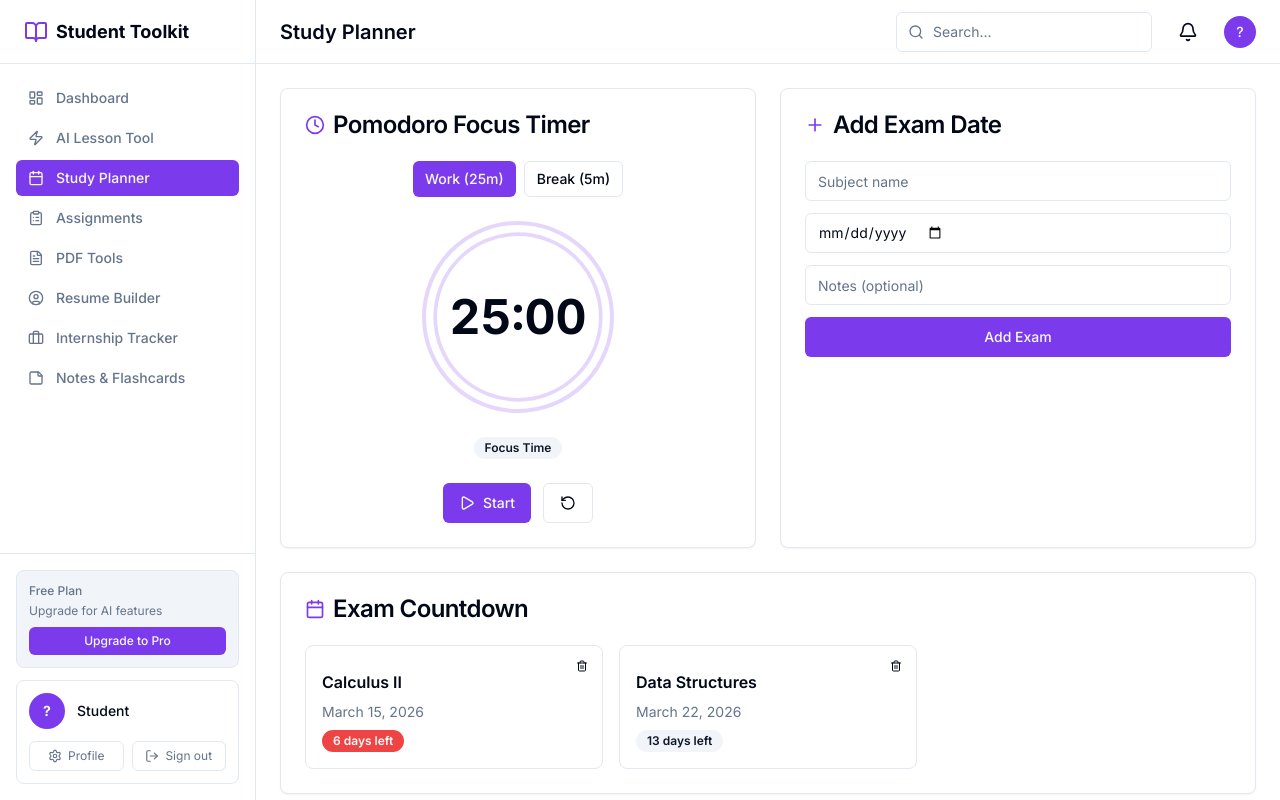
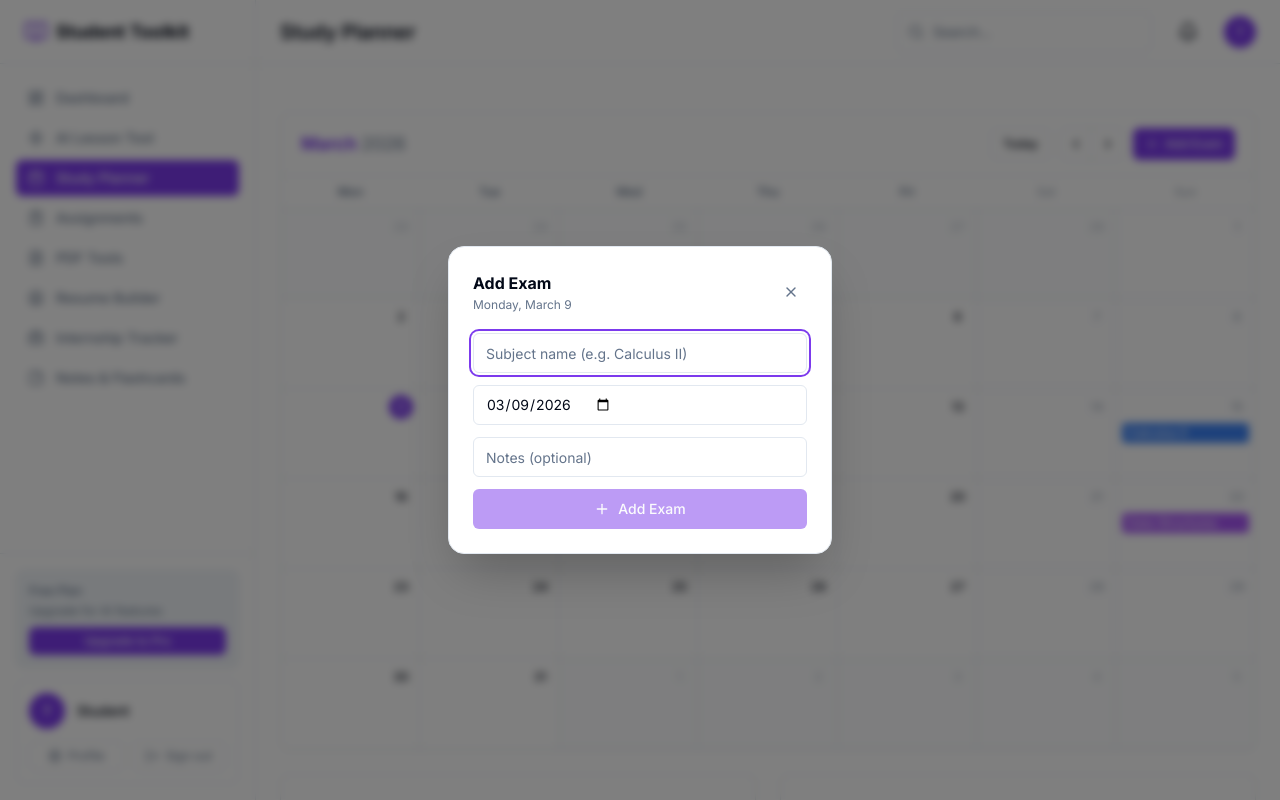
Before and after one commit to Safaanc02/StudyPilot, a Next.js app: page /planner in a window 1280 px wide. Both pictures are taken after a click on the button "Add Exam". Shown: the top 800 px of the page. Built offline with nearby package versions, Linux system fonts and the light colour scheme; no server answers.

Commit message:
feat: add full monthly calendar view to Study Planner

```diff
--- a/src/app/(app)/planner/page.tsx
+++ b/src/app/(app)/planner/page.tsx
@@ -5,20 +5,39 @@ import { Card, CardContent, CardHeader, CardTitle } from "@/components/ui/card"
 import { Button } from "@/components/ui/button"
 import { Input } from "@/components/ui/input"
 import { Badge } from "@/components/ui/badge"
-import { Progress } from "@/components/ui/progress"
-import { Calendar, Clock, Play, Pause, RotateCcw, Plus, Trash2 } from "lucide-react"
+import { Clock, Play, Pause, RotateCcw, Plus, Trash2, ChevronLeft, ChevronRight, X, CalendarDays } from "lucide-react"
 
 interface Exam {
   id: string
   subject: string
   date: string
   notes: string
+  color: string
+}
+
+const COLORS = [
+  "bg-blue-500", "bg-purple-500", "bg-green-500",
+  "bg-orange-500", "bg-red-500", "bg-pink-500", "bg-teal-500"
+]
+
+const MONTHS = ["January","February","March","April","May","June","July","August","September","October","November","December"]
+const DAYS = ["Mon","Tue","Wed","Thu","Fri","Sat","Sun"]
+
+function getDaysInMonth(year: number, month: number) {
+  return new Date(year, month + 1, 0).getDate()
+}
+
+function getFirstDayOfMonth(year: number, month: number) {
+  // 0=Sun → convert to Mon-based (0=Mon)
+  const d = new Date(year, month, 1).getDay()
+  return d === 0 ? 6 : d - 1
 }
 
 export default function PlannerPage() {
+  const today = new Date()
   const [exams, setExams] = useState<Exam[]>([
-    { id: "1", subject: "Calculus II", date: "2026-03-15", notes: "" },
-    { id: "2", subject: "Data Structures", date: "2026-03-22", notes: "" },
+    { id: "1", subject: "Calculus II", date: "2026-03-15", notes: "", color: "bg-blue-500" },
+    { id: "2", subject: "Data Structures", date: "2026-03-22", notes: "", color: "bg-purple-500" },
   ])
   const [newExam, setNewExam] = useState({ subject: "", date: "", notes: "" })
   const [pomodoroTime, setPomodoroTime] = useState(25 * 60)
@@ -26,52 +45,198 @@ export default function PlannerPage() {
   const [pomodoroMode, setPomodoroMode] = useState<"work" | "break">("work")
   const intervalRef = useRef<NodeJS.Timeout | null>(null)
 
+  // Calendar state
+  const [calYear, setCalYear] = useState(today.getFullYear())
+  const [calMonth, setCalMonth] = useState(today.getMonth())
+  const [selectedDate, setSelectedDate] = useState<string | null>(null)
+  const [showAddModal, setShowAddModal] = useState(false)
+
   useEffect(() => {
     if (isRunning) {
       intervalRef.current = setInterval(() => {
         setPomodoroTime(t => {
           if (t <= 1) {
             setIsRunning(false)
-            if (pomodoroMode === "work") {
-              setPomodoroMode("break")
-              return 5 * 60
-            } else {
-              setPomodoroMode("work")
-              return 25 * 60
-            }
+            if (pomodoroMode === "work") { setPomodoroMode("break"); return 5 * 60 }
+            else { setPomodoroMode("work"); return 25 * 60 }
           }
           return t - 1
         })
       }, 1000)
-    } else if (intervalRef.current) {
-      clearInterval(intervalRef.current)
-    }
+    } else if (intervalRef.current) clearInterval(intervalRef.current)
     return () => { if (intervalRef.current) clearInterval(intervalRef.current) }
   }, [isRunning, pomodoroMode])
 
   const formatTime = (s: number) => `${Math.floor(s / 60).toString().padStart(2, "0")}:${(s % 60).toString().padStart(2, "0")}`
-
-  const getDaysLeft = (date: string) => {
-    const diff = Math.ceil((new Date(date).getTime() - new Date().getTime()) / (1000 * 60 * 60 * 24))
-    return diff
-  }
+  const getDaysLeft = (date: string) => Math.ceil((new Date(date).getTime() - today.getTime()) / (1000 * 60 * 60 * 24))
+  const progress = pomodoroMode === "work" ? ((25 * 60 - pomodoroTime) / (25 * 60)) * 100 : ((5 * 60 - pomodoroTime) / (5 * 60)) * 100
 
   const addExam = () => {
     if (!newExam.subject || !newExam.date) return
-    setExams([...exams, { ...newExam, id: Date.now().toString() }])
+    const color = COLORS[exams.length % COLORS.length]
+    setExams([...exams, { ...newExam, id: Date.now().toString(), color }])
     setNewExam({ subject: "", date: "", notes: "" })
+    setShowAddModal(false)
   }
 
-  const progress = pomodoroMode === "work"
-    ? ((25 * 60 - pomodoroTime) / (25 * 60)) * 100
-    : ((5 * 60 - pomodoroTime) / (5 * 60)) * 100
+  const prevMonth = () => { if (calMonth === 0) { setCalMonth(11); setCalYear(y => y - 1) } else setCalMonth(m => m - 1) }
+  const nextMonth = () => { if (calMonth === 11) { setCalMonth(0); setCalYear(y => y + 1) } else setCalMonth(m => m + 1) }
+
+  const daysInMonth = getDaysInMonth(calYear, calMonth)
+  const firstDay = getFirstDayOfMonth(calYear, calMonth)
+  const daysInPrev = getDaysInMonth(calYear, calMonth === 0 ? 11 : calMonth - 1)
+
+  // Build grid cells
+  const cells: { day: number; isCurrentMonth: boolean; dateStr: string }[] = []
+  for (let i = firstDay - 1; i >= 0; i--) {
+    const d = daysInPrev - i
+    const m = calMonth === 0 ? 11 : calMonth - 1
+    const y = calMonth === 0 ? calYear - 1 : calYear
+    cells.push({ day: d, isCurrentMonth: false, dateStr: `${y}-${String(m + 1).padStart(2,"0")}-${String(d).padStart(2,"0")}` })
+  }
+  for (let d = 1; d <= daysInMonth; d++) {
+    cells.push({ day: d, isCurrentMonth: true, dateStr: `${calYear}-${String(calMonth + 1).padStart(2,"0")}-${String(d).padStart(2,"0")}` })
+  }
+  const remaining = 42 - cells.length
+  for (let d = 1; d <= remaining; d++) {
+    const m = calMonth === 11 ? 0 : calMonth + 1
+    const y = calMonth === 11 ? calYear + 1 : calYear
+    cells.push({ day: d, isCurrentMonth: false, dateStr: `${y}-${String(m + 1).padStart(2,"0")}-${String(d).padStart(2,"0")}` })
+  }
+
+  const todayStr = `${today.getFullYear()}-${String(today.getMonth() + 1).padStart(2,"0")}-${String(today.getDate()).padStart(2,"0")}`
+
+  const getExamsForDate = (dateStr: string) => exams.filter(e => e.date === dateStr)
+
+  const handleDayClick = (dateStr: string) => {
+    setSelectedDate(dateStr)
+    setNewExam(prev => ({ ...prev, date: dateStr }))
+    setShowAddModal(true)
+  }
 
   return (
     <div>
       <Header title="Study Planner" />
       <div className="p-6 space-y-6">
+
+        {/* Add Exam Modal */}
+        {showAddModal && (
+          <div className="fixed inset-0 z-50 flex items-center justify-center">
+            <div className="absolute inset-0 bg-black/50 backdrop-blur-sm" onClick={() => setShowAddModal(false)} />
+            <div className="relative bg-background rounded-2xl shadow-2xl border p-6 w-full max-w-sm mx-4 animate-in zoom-in-95 duration-200">
+              <div className="flex items-center justify-between mb-5">
+                <div>
+                  <h3 className="font-bold text-base">Add Exam</h3>
+                  {selectedDate && <p className="text-xs text-muted-foreground mt-0.5">{new Date(selectedDate + "T12:00:00").toLocaleDateString("en-US", { weekday: "long", month: "long", day: "numeric" })}</p>}
+                </div>
+                <button onClick={() => setShowAddModal(false)} className="h-8 w-8 rounded-lg flex items-center justify-center hover:bg-accent">
+                  <X className="h-4 w-4 text-muted-foreground" />
+                </button>
+              </div>
+              <div className="space-y-3">
+                <Input placeholder="Subject name (e.g. Calculus II)" value={newExam.subject} onChange={e => setNewExam({ ...newExam, subject: e.target.value })} autoFocus />
+                <Input type="date" value={newExam.date} onChange={e => setNewExam({ ...newExam, date: e.target.value })} />
+                <Input placeholder="Notes (optional)" value={newExam.notes} onChange={e => setNewExam({ ...newExam, notes: e.target.value })} />
+                <Button onClick={addExam} className="w-full mt-1" disabled={!newExam.subject || !newExam.date}>
+                  <Plus className="h-4 w-4 mr-2" /> Add Exam
+                </Button>
+              </div>
+            </div>
+          </div>
+        )}
+
+        {/* Calendar */}
+        <Card className="overflow-hidden">
+          {/* Calendar toolbar */}
+          <div className="flex items-center justify-between px-5 py-3.5 border-b">
+            <div className="flex items-center gap-3">
+              <h2 className="text-lg font-bold">
+                <span className="text-primary">{MONTHS[calMonth]}</span>{" "}
+                <span className="text-muted-foreground font-normal">{calYear}</span>
+              </h2>
+            </div>
+            <div className="flex items-center gap-2">
+              <Button variant="outline" size="sm" onClick={() => { setCalYear(today.getFullYear()); setCalMonth(today.getMonth()) }} className="text-xs h-8">
+                Today
+              </Button>
+              <div className="flex border rounded-lg overflow-hidden">
+                <button onClick={prevMonth} className="h-8 w-8 flex items-center justify-center hover:bg-accent transition-colors border-r">
+                  <ChevronLeft className="h-4 w-4" />
+                </button>
+                <button onClick={nextMonth} className="h-8 w-8 flex items-center justify-center hover:bg-accent transition-colors">
+                  <ChevronRight className="h-4 w-4" />
+                </button>
+              </div>
+              <Button size="sm" onClick={() => { setNewExam({ subject: "", date: todayStr, notes: "" }); setSelectedDate(todayStr); setShowAddModal(true) }} className="h-8 gap-1.5 text-xs">
+                <Plus className="h-3.5 w-3.5" /> Add Exam
+              </Button>
+            </div>
+          </div>
+
+          {/* Day headers */}
+          <div className="grid grid-cols-7 border-b">
+            {DAYS.map(d => (
+              <div key={d} className={`py-2 text-center text-xs font-semibold text-muted-foreground ${d === "Sat" || d === "Sun" ? "text-muted-foreground/50" : ""}`}>
+                {d}
+              </div>
+            ))}
+          </div>
+
+          {/* Calendar grid */}
+          <div className="grid grid-cols-7">
+            {cells.map((cell, i) => {
+              const isToday = cell.dateStr === todayStr
+              const cellExams = getExamsForDate(cell.dateStr)
+              const isWeekend = (i % 7) === 5 || (i % 7) === 6
+              const isLastRow = i >= 35
+
+              return (
+                <div
+                  key={i}
+                  onClick={() => handleDayClick(cell.dateStr)}
+                  className={`min-h-[90px] p-1.5 border-b border-r cursor-pointer transition-colors group
+                    ${!isLastRow ? "" : "border-b-0"}
+                    ${(i + 1) % 7 === 0 ? "border-r-0" : ""}
+                    ${cell.isCurrentMonth ? "bg-background hover:bg-accent/50" : "bg-muted/20 hover:bg-muted/40"}
+                    ${isWeekend && cell.isCurrentMonth ? "bg-muted/10" : ""}
+                  `}
+                >
+                  {/* Day number */}
+                  <div className="flex justify-end mb-1">
+                    <span className={`h-6 w-6 flex items-center justify-center text-xs font-medium rounded-full transition-colors
+                      ${isToday ? "bg-primary text-primary-foreground font-bold" : ""}
+                      ${!cell.isCurrentMonth ? "text-muted-foreground/40" : isWeekend ? "text-muted-foreground/60" : "text-foreground"}
+                      ${!isToday && cell.isCurrentMonth ? "group-hover:bg-accent" : ""}
+                    `}>
+                      {cell.day}
+                    </span>
+                  </div>
+
+                  {/* Events */}
+                  <div className="space-y-0.5">
+                    {cellExams.slice(0, 2).map(exam => (
+                      <div
+                        key={exam.id}
+                        onClick={e => { e.stopPropagation() }}
+                        className={`flex items-center gap-1 rounded px-1.5 py-0.5 text-white text-xs font-medium truncate cursor-default ${exam.color}`}
+                        title={exam.subject}
+                      >
+                        <span className="truncate">{exam.subject}</span>
+                      </div>
+                    ))}
+                    {cellExams.length > 2 && (
+                      <div className="text-xs text-muted-foreground px-1.5">+{cellExams.length - 2} more</div>
+                    )}
+                  </div>
+                </div>
+              )
+            })}
+          </div>
+        </Card>
+
+        {/* Bottom row: Pomodoro + Upcoming */}
         <div className="grid grid-cols-1 gap-6 lg:grid-cols-2">
-          {/* Pomodoro Timer */}
+          {/* Pomodoro */}
           <Card>
             <CardHeader>
               <CardTitle className="flex items-center gap-2">
@@ -81,32 +246,14 @@ export default function PlannerPage() {
             </CardHeader>
             <CardContent className="flex flex-col items-center gap-6">
               <div className="flex gap-2">
-                <Button
-                  variant={pomodoroMode === "work" ? "default" : "outline"}
-                  size="sm"
-                  onClick={() => { setPomodoroMode("work"); setPomodoroTime(25 * 60); setIsRunning(false) }}
-                >
-                  Work (25m)
-                </Button>
-                <Button
-                  variant={pomodoroMode === "break" ? "default" : "outline"}
-                  size="sm"
-                  onClick={() => { setPomodoroMode("break"); setPomodoroTime(5 * 60); setIsRunning(false) }}
-                >
-                  Break (5m)
-                </Button>
+                <Button variant={pomodoroMode === "work" ? "default" : "outline"} size="sm" onClick={() => { setPomodoroMode("work"); setPomodoroTime(25 * 60); setIsRunning(false) }}>Work (25m)</Button>
+                <Button variant={pomodoroMode === "break" ? "default" : "outline"} size="sm" onClick={() => { setPomodoroMode("break"); setPomodoroTime(5 * 60); setIsRunning(false) }}>Break (5m)</Button>
               </div>
               <div className="relative flex h-48 w-48 items-center justify-center rounded-full border-4 border-primary/20">
                 <div className="text-5xl font-bold tabular-nums">{formatTime(pomodoroTime)}</div>
                 <svg className="absolute inset-0 -rotate-90" viewBox="0 0 200 200">
                   <circle cx="100" cy="100" r="90" fill="none" stroke="currentColor" strokeWidth="4" className="text-primary/20" />
-                  <circle
-                    cx="100" cy="100" r="90" fill="none" stroke="currentColor" strokeWidth="4"
-                    className="text-primary transition-all"
-                    strokeDasharray={`${2 * Math.PI * 90}`}
-                    strokeDashoffset={`${2 * Math.PI * 90 * (1 - progress / 100)}`}
-                    strokeLinecap="round"
-                  />
+                  <circle cx="100" cy="100" r="90" fill="none" stroke="currentColor" strokeWidth="4" className="text-primary transition-all" strokeDasharray={`${2 * Math.PI * 90}`} strokeDashoffset={`${2 * Math.PI * 90 * (1 - progress / 100)}`} strokeLinecap="round" />
                 </svg>
               </div>
               <Badge variant="secondary">{pomodoroMode === "work" ? "Focus Time" : "Break Time"}</Badge>
@@ -121,56 +268,40 @@ export default function PlannerPage() {
             </CardContent>
           </Card>
 
-          {/* Add Exam */}
+          {/* Upcoming Exams */}
           <Card>
             <CardHeader>
               <CardTitle className="flex items-center gap-2">
-                <Plus className="h-5 w-5 text-primary" />
-                Add Exam Date
+                <CalendarDays className="h-5 w-5 text-primary" />
+                Upcoming Exams
               </CardTitle>
             </CardHeader>
             <CardContent className="space-y-3">
-              <Input placeholder="Subject name" value={newExam.subject} onChange={e => setNewExam({ ...newExam, subject: e.target.value })} />
-              <Input type="date" value={newExam.date} onChange={e => setNewExam({ ...newExam, date: e.target.value })} />
-              <Input placeholder="Notes (optional)" value={newExam.notes} onChange={e => setNewExam({ ...newExam, notes: e.target.value })} />
-              <Button onClick={addExam} className="w-full">Add Exam</Button>
+              {exams.length === 0 ? (
+                <p className="text-sm text-muted-foreground text-center py-6">No exams added yet. Click on a date to add one.</p>
+              ) : (
+                exams.sort((a, b) => new Date(a.date).getTime() - new Date(b.date).getTime()).map(exam => {
+                  const days = getDaysLeft(exam.date)
+                  return (
+                    <div key={exam.id} className="flex items-center gap-3 rounded-xl border p-3 group">
+                      <div className={`h-10 w-1.5 rounded-full shrink-0 ${exam.color}`} />
+                      <div className="flex-1 min-w-0">
+                        <p className="font-semibold text-sm">{exam.subject}</p>
+                        <p className="text-xs text-muted-foreground">{new Date(exam.date + "T12:00:00").toLocaleDateString("en-US", { weekday: "short", month: "short", day: "numeric" })}</p>
+                      </div>
+                      <Badge variant={days <= 7 ? "destructive" : days <= 14 ? "secondary" : "outline"} className="shrink-0 text-xs">
+                        {days > 0 ? `${days}d` : days === 0 ? "Today" : "Past"}
+                      </Badge>
+                      <button onClick={() => setExams(exams.filter(e => e.id !== exam.id))} className="opacity-0 group-hover:opacity-100 transition-opacity h-7 w-7 rounded-md flex items-center justify-center hover:bg-destructive/10 hover:text-destructive">
+                        <Trash2 className="h-3.5 w-3.5" />
+                      </button>
+                    </div>
+                  )
+                })
+              )}
             </CardContent>
           </Card>
         </div>
-
-        {/* Exam Countdowns */}
-        <Card>
-          <CardHeader>
-            <CardTitle className="flex items-center gap-2">
-              <Calendar className="h-5 w-5 text-primary" />
-              Exam Countdown
-            </CardTitle>
-          </CardHeader>
-          <CardContent className="grid gap-4 sm:grid-cols-2 lg:grid-cols-3">
-            {exams.sort((a, b) => new Date(a.date).getTime() - new Date(b.date).getTime()).map((exam) => {
-              const days = getDaysLeft(exam.date)
-              return (
-                <div key={exam.id} className="relative rounded-lg border p-4 space-y-2">
-                  <Button
-                    variant="ghost"
-                    size="icon"
-                    className="absolute right-2 top-2 h-6 w-6"
-                    onClick={() => setExams(exams.filter(e => e.id !== exam.id))}
-                  >
-                    <Trash2 className="h-3 w-3" />
-                  </Button>
-                  <p className="font-semibold">{exam.subject}</p>
-                  <p className="text-sm text-muted-foreground">{new Date(exam.date).toLocaleDateString("en-US", { month: "long", day: "numeric", year: "numeric" })}</p>
-                  <div className="flex items-center gap-2">
-                    <Badge variant={days <= 7 ? "destructive" : days <= 14 ? "secondary" : "outline"}>
-                      {days > 0 ? `${days} days left` : days === 0 ? "Today!" : "Past"}
-                    </Badge>
-                  </div>
-                </div>
-              )
-            })}
-          </CardContent>
-        </Card>
       </div>
     </div>
   )
```
